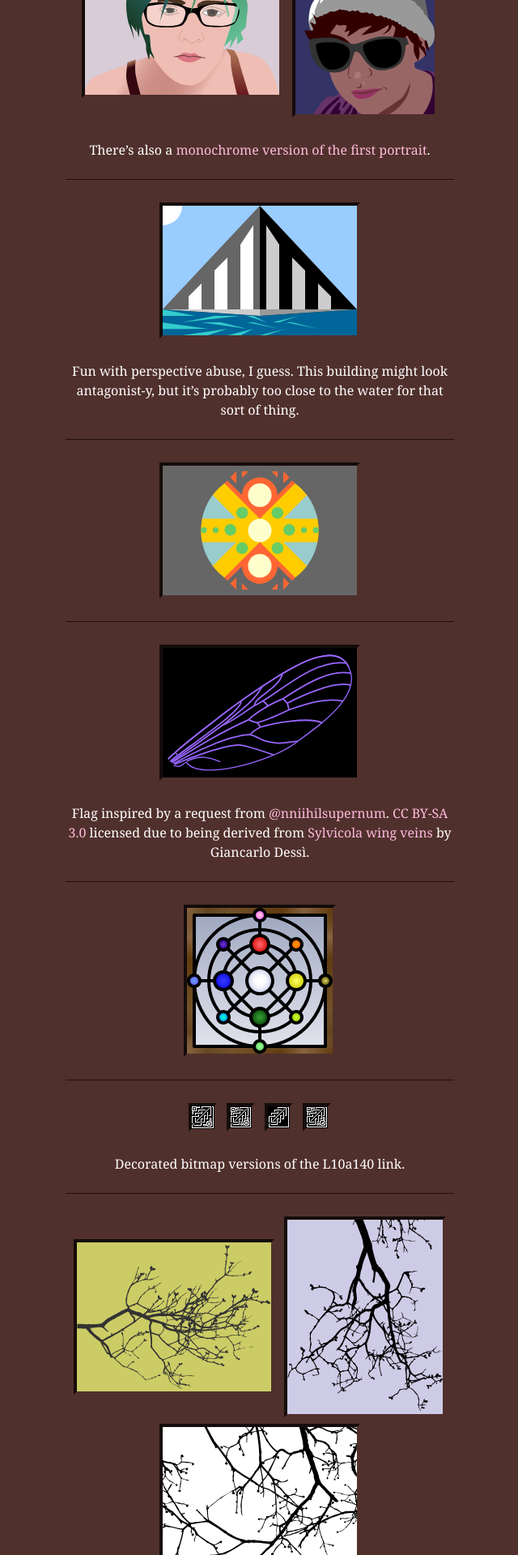
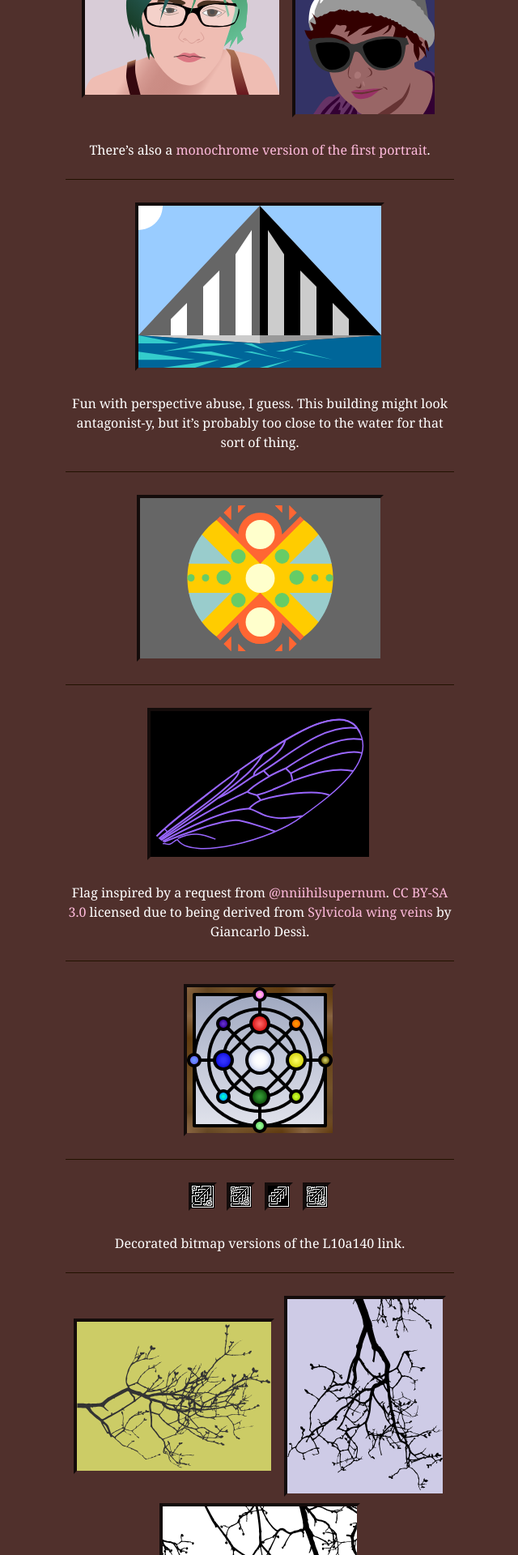
Before and after one commit to ilzolende/ilzolende.github.io, a Jekyll site: the page built from art-collection.html, in a window 1280 px wide. Shown: the part 727-2647 px from the top of the page at 81% size, without its empty margins (319-959 px from the left). Built offline with Jekyll 4.4.1, drawn with Linux system fonts in a browser that asks for light colours; some web fonts are replaced.

Commit message:
fixed only-of-type behavior

```diff
--- a/_sass/_layout-photosets.scss
+++ b/_sass/_layout-photosets.scss
@@ -2,6 +2,8 @@ figure.photoset {
   border-top: solid thin $dividing-line-color;
   text-align: center;
   padding-top: $spacing-unit;
+
+
 
   img {
     max-width: 15em;
@@ -22,7 +24,7 @@ figure.photoset {
     border-width: (3rem / 16);
   }
 
-  > img:only-of-type {
+  > a:only-of-type img {
     max-width: unset;
     max-height: unset;
     margin-left: auto;
```
